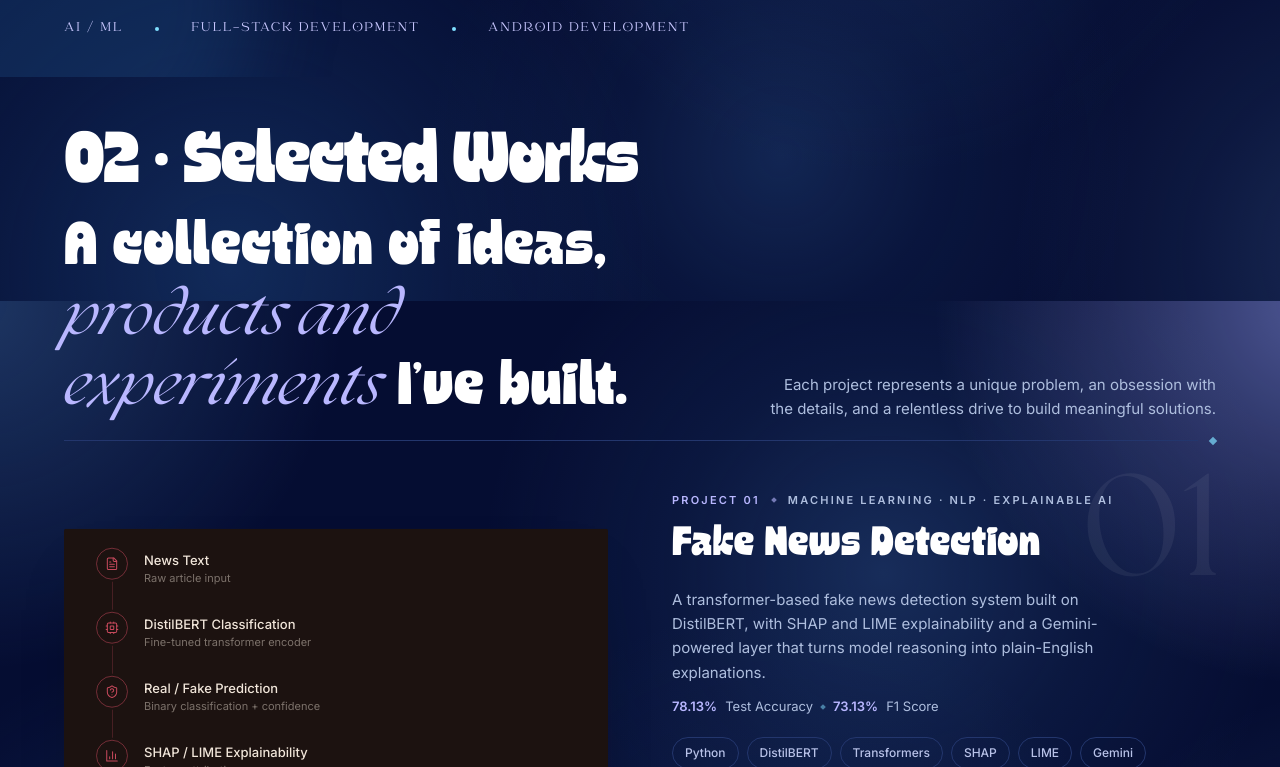
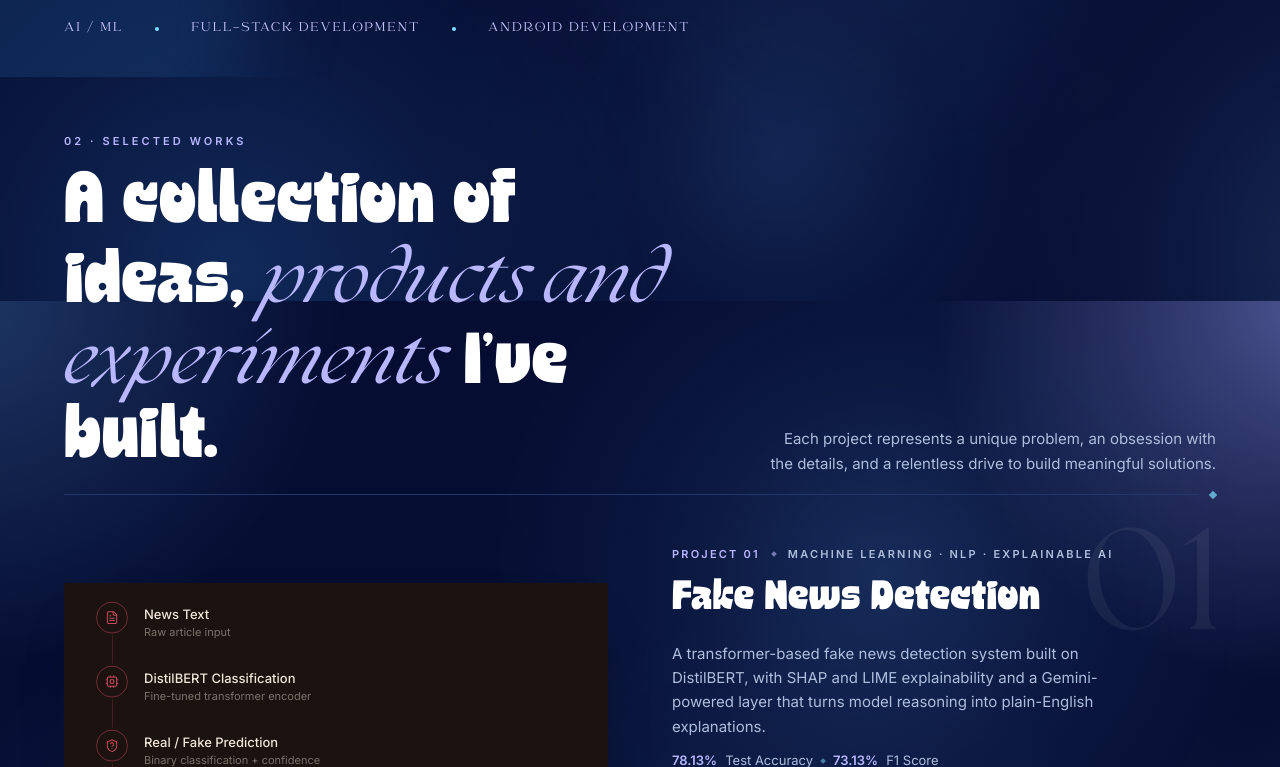
Before and after one commit to trisha29807-del/Portfolio-Trisha, a React (Vite) app: page / in a window 1280 px wide. Shown: the part 1373-2140 px from the top of the page. Built offline with nearby package versions, Linux system fonts and the light colour scheme; the HTML template or start-up script is replaced by a standard one.

Commit message:
Match Selected Works heading style with other sections

```diff
--- a/src/components/Work/WorkSection.tsx
+++ b/src/components/Work/WorkSection.tsx
@@ -41,10 +41,10 @@ export function WorkSection() {
             viewport={{ once: true, margin: "-15% 0px" }}
             variants={fadeUp}
           >
-            <span className="font-boldfat text-[clamp(2.5rem,6vw,4.5rem)] leading-[1.03] tracking-[-0.03em] text-white dark:text-white">
+            <span className="text-[11px] font-semibold tracking-[0.28em] uppercase text-[#B9B7FF] dark:text-[#B9B7FF]">
               02 · Selected Works
             </span>
-            <h2 className="mt-4 font-boldfat text-[clamp(2.25rem,5vw,3.75rem)] leading-[1.08] text-white dark:text-white">
+            <h2 className="mt-4 font-boldfat text-[clamp(2.5rem,6vw,4.5rem)] leading-[1.03] text-white dark:text-white">
               A collection of ideas,{" "}
               <em className="font-seasons italic text-[#B9B7FF] dark:text-[#B9B7FF]">
                 products and experiments
```
